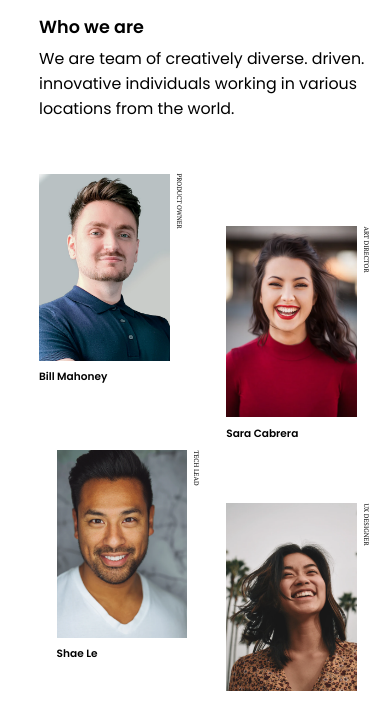
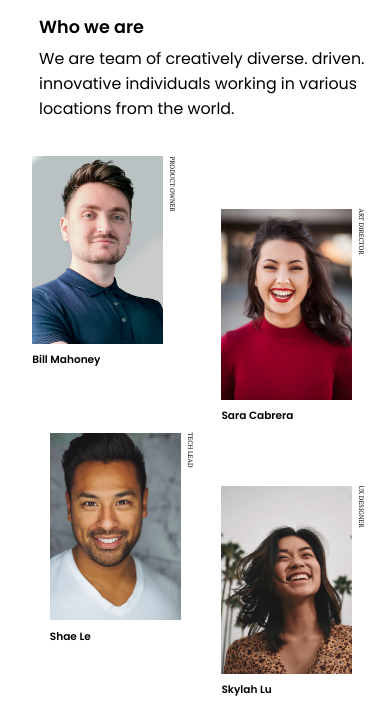
Before and after one commit to Wtheodoro/my_team_page, a plain HTML site: page index.html in a window 390 px wide. Shown: the part 97-798 px from the top of the page. Drawn offline with Linux system fonts and the light colour scheme.

Commit message:
changed display flex to grid

```diff
--- a/style.css
+++ b/style.css
@@ -42,17 +42,16 @@ body {
 }
 
 .the-crew {
-    display: flex;
-    justify-content: space-between;
-    flex-wrap: wrap;
-    max-width: 80%;
+    width: 80%;
     margin-bottom: 4rem;
+    display: grid;
+    grid-template-columns: repeat(3, 1fr);
+    grid-column-gap: 4rem;
 }
 
 .the-crew .member-card {
     margin-bottom: 1rem;
     width: fit-content;
-    width: 30%;
 }
 
 .member-card + .member-card {
@@ -107,8 +106,10 @@ body {
         flex-direction: column;
     }
 
-    .the-crew .member-card {
-        width: 44%;
+    .the-crew {
+        width: auto;
+        grid-template-columns: 1fr 1fr;
+        grid-column-gap: 2rem;
     }
 
     .the-crew .member-card:nth-child(even) {
@@ -124,10 +125,6 @@ body {
 
     .top h1 {
         font-size: 3rem;
-        margin: 2rem 0;
-    }
-
-    .the-crew {
         margin: 2rem 0;
     }
 
@@ -165,10 +162,6 @@ body {
     .top .description p {
         font-size: 1.8rem;
     }
-
-    .the-crew .member-card {
-        width: 40%;
-    }
 }
 
 
@@ -188,8 +181,4 @@ body {
     .top .description p {
         font-size: 2rem;
     }
-
-    .the-crew .member-card {
-        width: 40%;
-    }
 }
```
